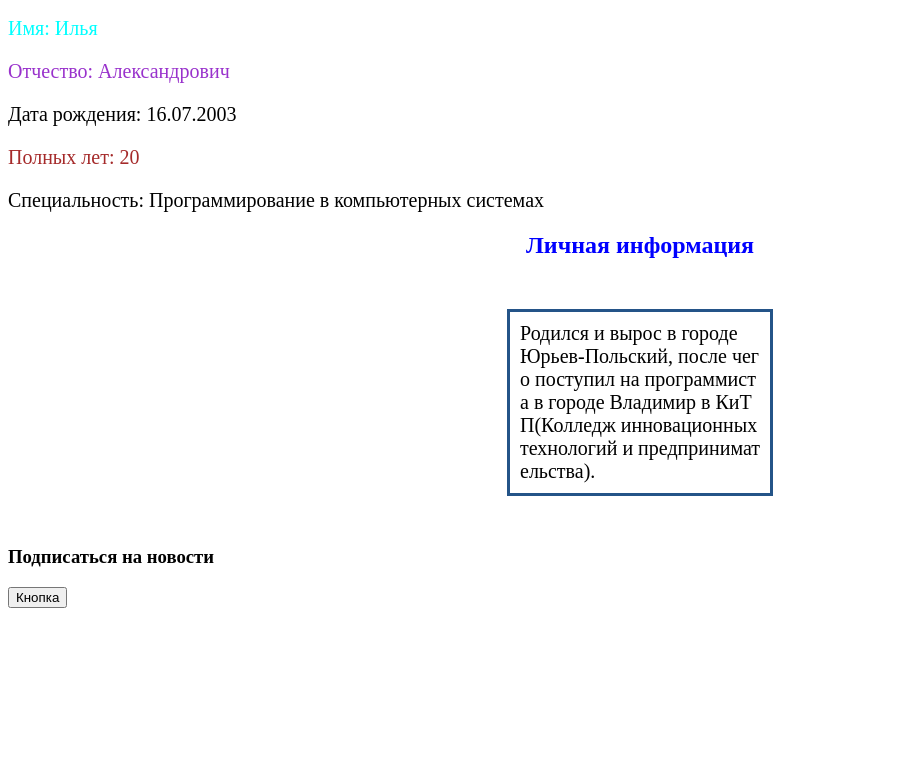
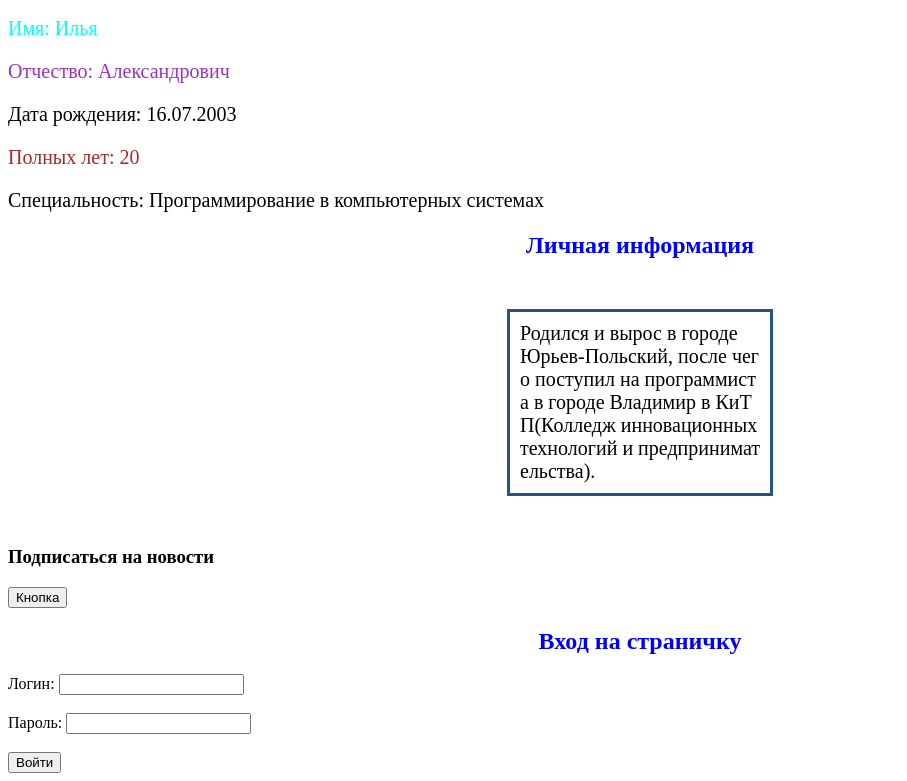
Before and after one commit to ToxicID/DZ, a plain HTML site: page index.html in a window 1280 px wide. Shown: the part 106-887 px from the top of the page, without its empty margins (0-907 px from the left). Before the commit the page ends 800 px from the top, so only its background shows below. Drawn offline with Linux system fonts and the light colour scheme.

Commit message:
Добавили вход

```diff
--- a/index.html
+++ b/index.html
@@ -50,6 +50,13 @@ word-break:break-all;
 <p class="perenos">Родился и вырос в городе Юрьев-Польский, после чего поступил на программиста в городе Владимир в КиТП(Колледж инновационных технологий и предпринимательства).</p>
 <h3>Подписаться на новости</h3>
 <button>Кнопка</button>
+<h2>Вход на страничку</h2>
+<form action="">
+
+Логин: <input type="text"><br> <br>
+Пароль: <input type="text"> <br> <br>
+<button>Войти</button>
+</form>
 </head>
 <body>
 
```
